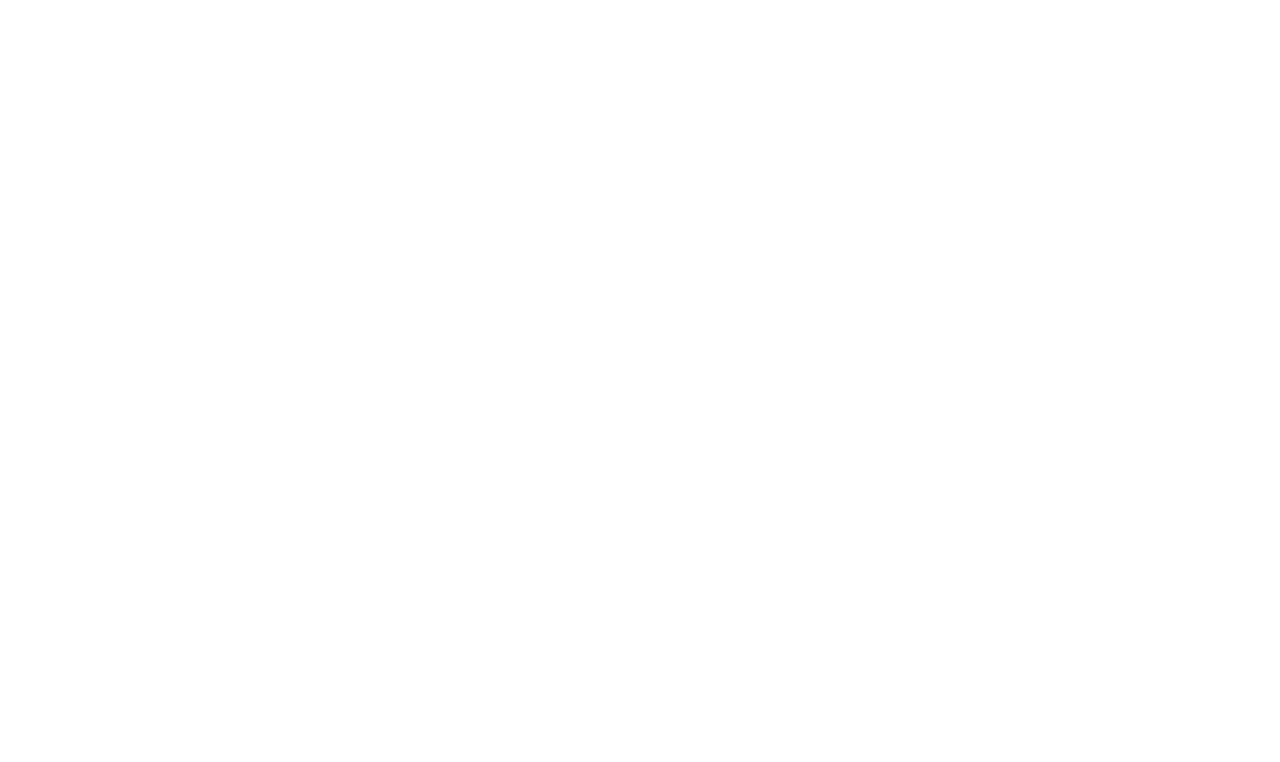
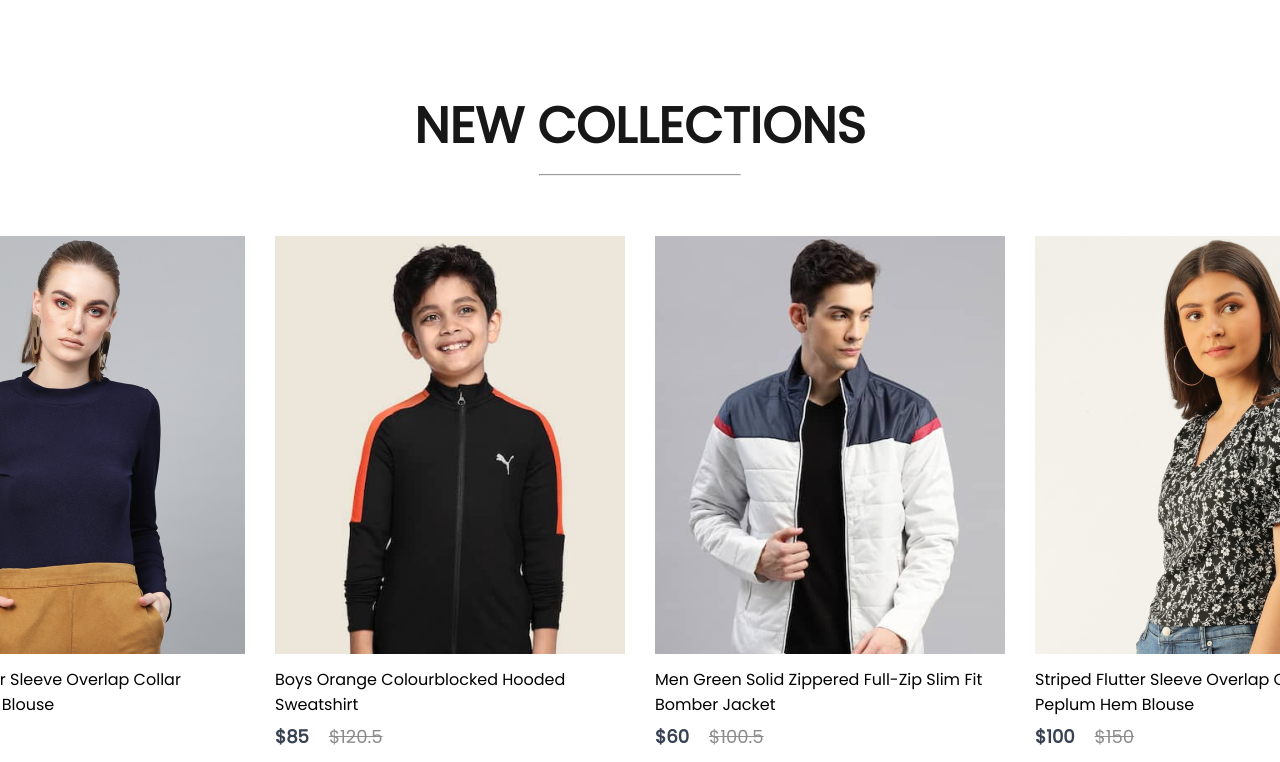
Before and after one commit to Samuel-Tobi/E-Commerce, a React (Create React App) app: page / in a window 1280 px wide. Shown: the part 2158-2920 px from the top of the page. Before the commit the page ends 2247 px from the top, so only its background shows below. Built offline with nearby package versions, Linux system fonts and the light colour scheme.

Commit message:
Created the NewCollections Component

```diff
--- /dev/null
+++ b/src/components/newCollections/NewCollections.jsx
@@ -0,0 +1,29 @@
+import React from "react";
+import newCollections from "../assets/new_collections";
+import Item from "../items/Item";
+import "./newCollections.css";
+
+function NewCollections() {
+  return (
+    <div className="newCollections">
+      <h1>NEW COLLECTIONS</h1>
+      <hr />
+      <div className="collections">
+        {newCollections.map((item, i) => {
+          return (
+            <Item
+              key={i}
+              id={item.id}
+              name={item.name}
+              image={item.image}
+              newPrice={item.new_price}
+              oldPrice={item.old_price}
+            />
+          );
+        })}
+      </div>
+    </div>
+  );
+}
+
+export default NewCollections;
--- /dev/null
+++ b/src/components/newCollections/newCollections.css
@@ -0,0 +1,24 @@
+.newCollections {
+  display: flex;
+  flex-direction: column;
+  align-items: center;
+  gap: 10px;
+  height: 90vh;
+}
+.newCollections h1 {
+  color: #171717;
+  font-size: 50px;
+  font-weight: 600;
+}
+.newCollections hr {
+  width: 200px;
+  height: 6px;
+  border-radius: 10px;
+  background-color: #252525;
+}
+.collections {
+  display: grid;
+  grid-template-columns: 1fr 1fr 1fr 1fr;
+  margin-top: 50px;
+  gap: 30px;
+}
--- a/src/pages/Shop.jsx
+++ b/src/pages/Shop.jsx
@@ -2,6 +2,7 @@
 import Hero from "../components/hero/Hero";
 import Popular from "../components/popular/Popular";
 import Offers from "../components/offers/Offers";
+import NewCollections from "../components/newCollections/NewCollections";
 
 function Shop() {
   return (
@@ -9,6 +10,7 @@
       <Hero />
       <Popular />
       <Offers />
+      <NewCollections />
     </div>
   );
 }
```
